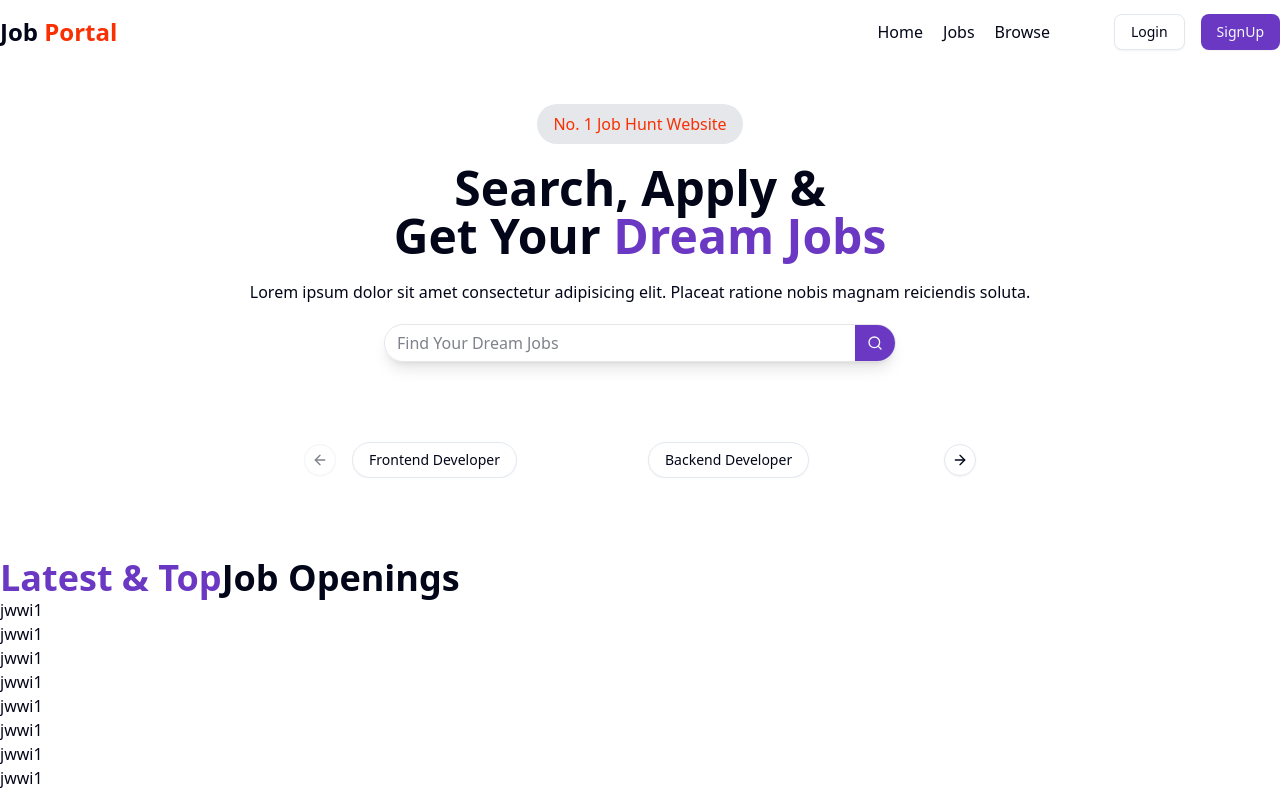
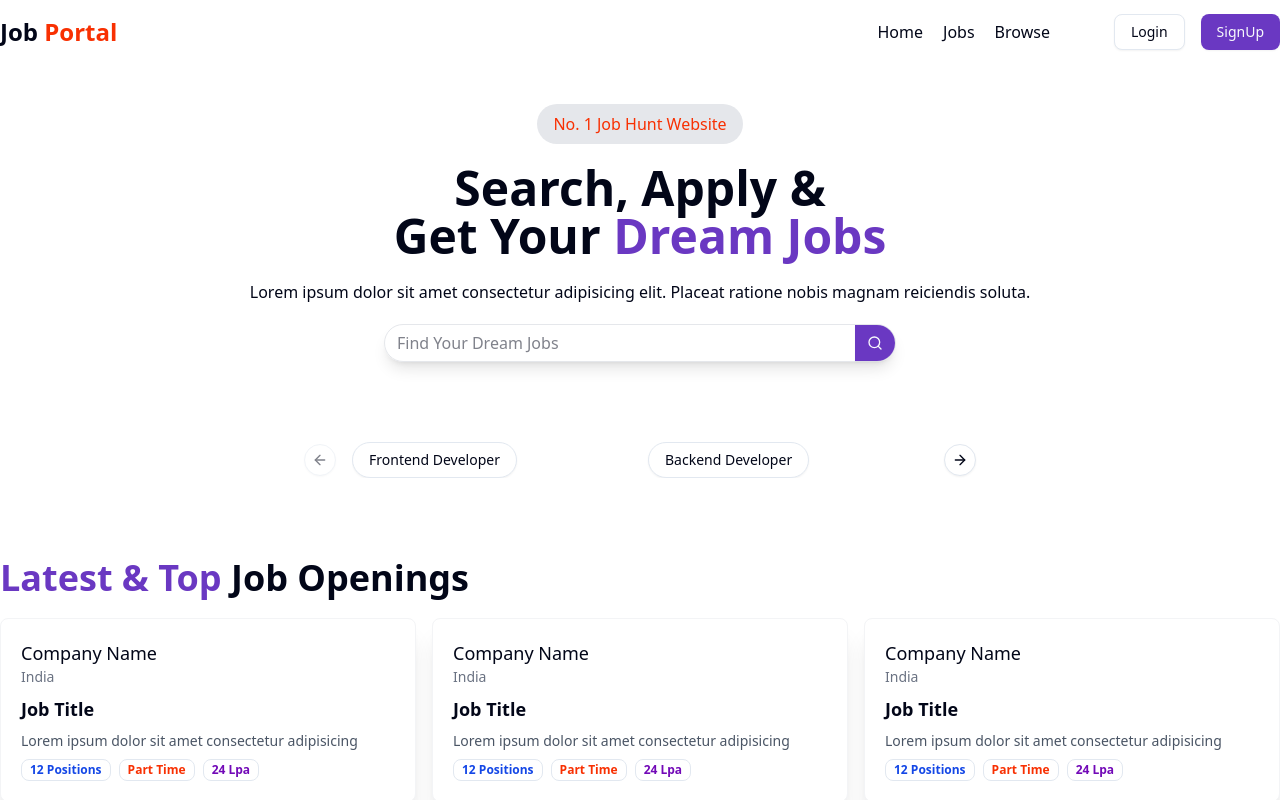
Before and after one commit to aman-singh78/jobPortal-frontend, a React (Vite) app: page / in a window 1280 px wide. Shown: the top 800 px of the page. Built offline with nearby package versions, Linux system fonts and the light colour scheme.

Commit message:
implemented latestJobCards component

```diff
--- a/src/LatestJobs.jsx
+++ b/src/LatestJobs.jsx
@@ -7,11 +7,13 @@
   return (
     <div className="max-w-7xl mx-auto my-20">
       <h1 className="text-4xl font-bold">
-        <span className="text-[#6A38C2]">Latest & Top</span>Job Openings
+        <span className="text-[#6A38C2]">Latest & Top </span>Job Openings
       </h1>
-      {randomJobs.map((item, index) => (
-        <LatestJobCards />
-      ))}
+      <div className="grid grid-cols-3 gap-4 my-5">
+        {randomJobs.slice(0, 6).map((item, index) => (
+          <LatestJobCards />
+        ))}
+      </div>
     </div>
   );
 };
--- /dev/null
+++ b/src/components/Footer.jsx
@@ -0,0 +1,7 @@
+import React from "react";
+
+const Footer = () => {
+  return <div>bsjq</div>;
+};
+
+export default Footer;
--- a/src/components/LatestJobCards.jsx
+++ b/src/components/LatestJobCards.jsx
@@ -1,7 +1,32 @@
 import React from "react";
+import { Badge } from "./ui/badge";
 
 const LatestJobCards = () => {
-  return <div>jwwi1</div>;
+  return (
+    <div className="p-5 rounded-md shadow-xl bg-white border border-gray-100 cursor-pointer">
+      <div>
+        <h1 className="font-medium text-lg">Company Name</h1>
+        <p className="text-sm text-gray-500">India</p>
+      </div>
+      <div>
+        <h1 className="font-bold text-lg my-2">Job Title</h1>
+        <p className="text-sm text-gray-600">
+          Lorem ipsum dolor sit amet consectetur adipisicing
+        </p>
+      </div>
+      <div className="flex item-center gap-2 mt-2 ">
+        <Badge className="text-blue-700 font-bold" variant={"ghost"}>
+          12 Positions
+        </Badge>
+        <Badge className="text-[#F83002] font-bold" variant={"ghost"}>
+          Part Time
+        </Badge>
+        <Badge className="text-[#7209B7] font-bold" variant={"ghost"}>
+          24 Lpa
+        </Badge>
+      </div>
+    </div>
+  );
 };
 
 export default LatestJobCards;
--- a/src/components/ui/Home.jsx
+++ b/src/components/ui/Home.jsx
@@ -3,6 +3,7 @@
 import HeroSection from "../HeroSection";
 import CategoryCarousel from "../CategoryCarousel";
 import LatestJobs from "@/LatestJobs";
+import Footer from "../Footer";
 
 const Home = () => {
   return (
@@ -11,7 +12,7 @@
       <HeroSection />
       <CategoryCarousel />
       <LatestJobs />
-      {/* <Footer/> */}
+      <Footer />
     </div>
   );
 };
--- /dev/null
+++ b/src/components/ui/badge.jsx
@@ -0,0 +1,44 @@
+import * as React from "react"
+import { Slot } from "@radix-ui/react-slot"
+import { cva } from "class-variance-authority";
+
+import { cn } from "@/lib/utils"
+
+const badgeVariants = cva(
+  "inline-flex items-center justify-center rounded-md border px-2 py-0.5 text-xs font-medium w-fit whitespace-nowrap shrink-0 [&>svg]:size-3 gap-1 [&>svg]:pointer-events-none focus-visible:border-ring focus-visible:ring-ring/50 focus-visible:ring-[3px] aria-invalid:ring-destructive/20 dark:aria-invalid:ring-destructive/40 aria-invalid:border-destructive transition-[color,box-shadow] overflow-hidden",
+  {
+    variants: {
+      variant: {
+        default:
+          "border-transparent bg-primary text-primary-foreground [a&]:hover:bg-primary/90",
+        secondary:
+          "border-transparent bg-secondary text-secondary-foreground [a&]:hover:bg-secondary/90",
+        destructive:
+          "border-transparent bg-destructive text-white [a&]:hover:bg-destructive/90 focus-visible:ring-destructive/20 dark:focus-visible:ring-destructive/40 dark:bg-destructive/60",
+        outline:
+          "text-foreground [a&]:hover:bg-accent [a&]:hover:text-accent-foreground",
+      },
+    },
+    defaultVariants: {
+      variant: "default",
+    },
+  }
+)
+
+function Badge({
+  className,
+  variant,
+  asChild = false,
+  ...props
+}) {
+  const Comp = asChild ? Slot : "span"
+
+  return (
+    <Comp
+      data-slot="badge"
+      className={cn(badgeVariants({ variant }), className)}
+      {...props} />
+  );
+}
+
+export { Badge, badgeVariants }
```
